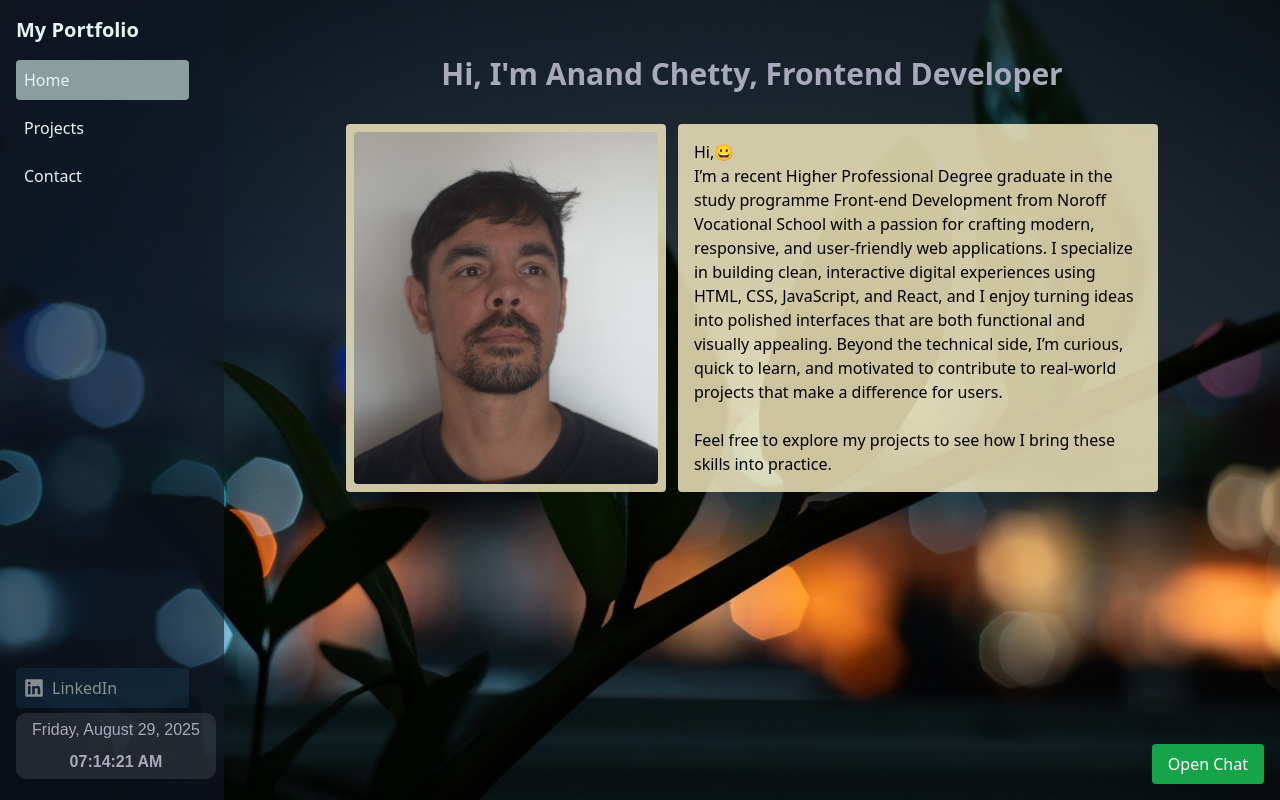
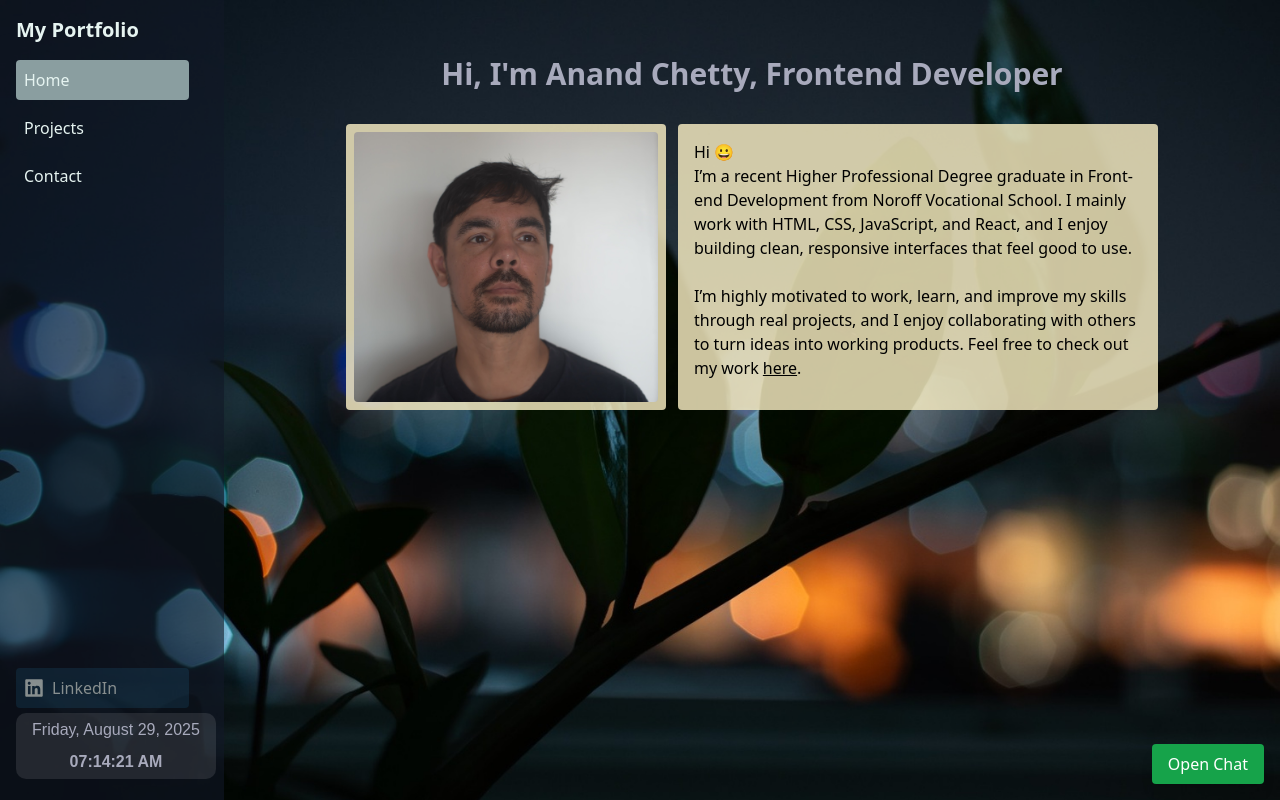
Before and after one commit to Tjommiboy/job_portfolio, a React (Vite) app: page / in a window 1280 px wide. Built offline with nearby package versions, Linux system fonts and the light colour scheme; a web font is replaced by a local one.

Commit message:
view live buttons justify-end

```diff
--- a/src/components/Hero.jsx
+++ b/src/components/Hero.jsx
@@ -11,19 +11,20 @@ const Hero = () => {
         </div>
         <div className="lg:w-1/2 flex">
           <p className="bg-amber-100/80 p-4 text-1xl text-[var(--generic-8)] rounded w-full">
-            Hi,😀 <br /> I’m a recent Higher Professional Degree graduate in the
-            study programme Front-end Development from Noroff Vocational School
-            with a passion for crafting modern, responsive, and user-friendly
-            web applications. I specialize in building clean, interactive
-            digital experiences using HTML, CSS, JavaScript, and React, and I
-            enjoy turning ideas into polished interfaces that are both
-            functional and visually appealing. Beyond the technical side, I’m
-            curious, quick to learn, and motivated to contribute to real-world
-            projects that make a difference for users.
+            Hi 😀 <br />
+            I’m a recent Higher Professional Degree graduate in Front-end
+            Development from Noroff Vocational School. I mainly work with HTML,
+            CSS, JavaScript, and React, and I enjoy building clean, responsive
+            interfaces that feel good to use.
             <br />
             <br />
-            Feel free to explore my projects to see how I bring these skills
-            into practice.
+            I’m highly motivated to work, learn, and improve my skills through
+            real projects, and I enjoy collaborating with others to turn ideas
+            into working products. Feel free to check out my work{" "}
+            <a href="/Projects" className="underline font-medium">
+              here
+            </a>
+            .
           </p>
         </div>
       </div>
--- a/src/pages/ProjectPage.jsx
+++ b/src/pages/ProjectPage.jsx
@@ -47,7 +47,7 @@ const ProjectPage = () => {
         </div>
       </div>
 
-      <div className="flex flex-wrap gap-2 mt-3">
+      <div className="flex justify-end flex-wrap gap-2 mt-3">
         {/* Live Demo stays bright and inviting */}
         <a
           href={project.demo}
--- a/src/projectData/projectData.js
+++ b/src/projectData/projectData.js
@@ -279,7 +279,7 @@ export const projectData = [
       "event handling",
       "interactive UI elements",
     ],
-    reflections: ` Going though this ive learnt a lot`,
+    reflections: `Working on Assembly: Endgame helped me improve my understanding of React state and conditional rendering. I learned how to manage user input, track game progress, and update the UI dynamically based on correct and incorrect guesses. The project also strengthened my problem-solving skills by handling game logic such as win and lose conditions. Overall, it increased my confidence in building interactive React applications.`,
     techStack: [
       {
         name: "HTML",
```
